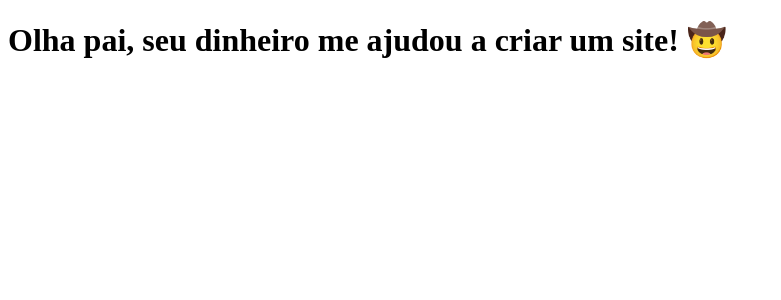
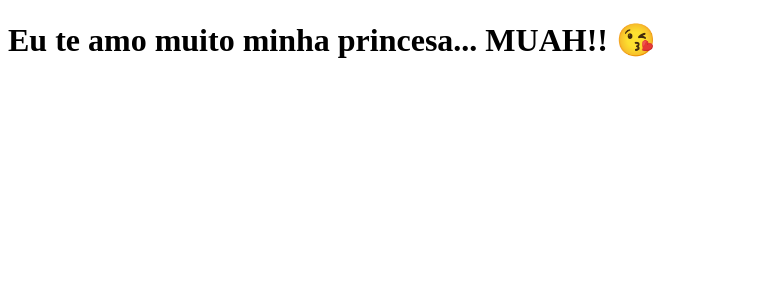
Before and after one commit to branchescunha/clone-tabnews, a Next.js app: page / in a window 1280 px wide. Shown: the top 300 px of the page, without its empty margins (0-781 px from the left). Built offline with nearby package versions, Linux system fonts and the light colour scheme.

Commit message:
atualiza a frase inicial

```diff
--- a/pages/index.js
+++ b/pages/index.js
@@ -1,5 +1,5 @@
 function Home() {
-    return <h1>Olha pai, seu dinheiro me ajudou a criar um site! 🤠</h1>
+    return <h1>Eu te amo muito minha princesa... MUAH!! 😘</h1>
 }
 
 export default Home;
```
